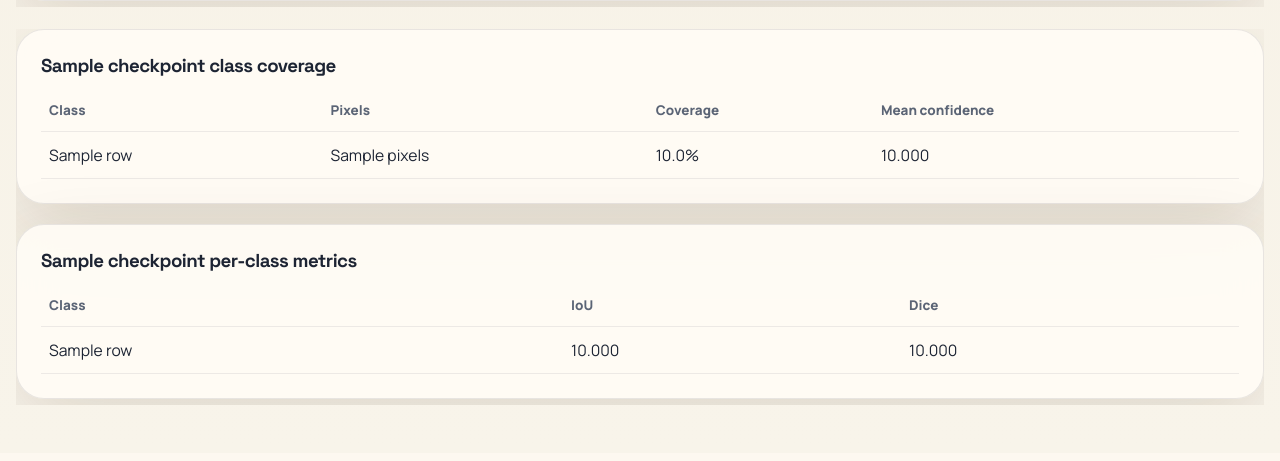
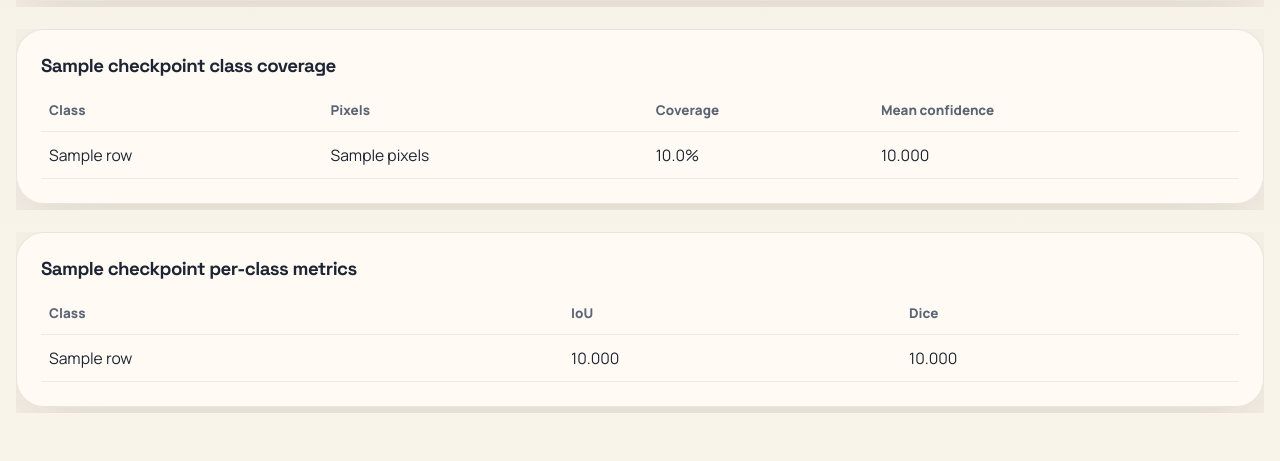
Before and after one commit to MeasureZer0/neural-networks-project-2, a Flask app: template visualisation/demo_app/templates/index.html in a window 1280 px wide. Shown: the part 2496-2957 px from the top of the page. Before the commit the page ends 2901 px from the top, so only its background shows below. Run offline with Flask 3, Linux system fonts and the light colour scheme; the template is opened without the code that fills it: most values are stand-ins (such as "Sample title", 1, 10 or a date in 2020).

Commit message:
feat: align cards

```diff
--- a/visualisation/demo_app/templates/index.html
+++ b/visualisation/demo_app/templates/index.html
@@ -303,7 +303,6 @@
       <div class="horizontal-scroll">
         <section class="model-results-grid compare-tables horizontal-grid">
           {% for result in results %}
-          <div class="model-results-column">
           <article class="card table-card">
             <h3>{{ result.checkpoint.config_name }} class coverage</h3>
             <table>
@@ -327,8 +326,13 @@
               </tbody>
             </table>
           </article>
+          {% endfor %}
+        </section>
+      </div>
 
-            {% if result.metrics %}
+      <div class="horizontal-scroll">
+        <section class="model-results-grid compare-tables horizontal-grid">
+          {% for result in results if result.metrics %}
           <article class="card table-card">
             <h3>{{ result.checkpoint.config_name }} per-class metrics</h3>
             <table>
@@ -350,8 +354,6 @@
               </tbody>
             </table>
           </article>
-            {% endif %}
-          </div>
           {% endfor %}
         </section>
       </div>
```
Lines whose indentation alone changed are shown as unchanged.
